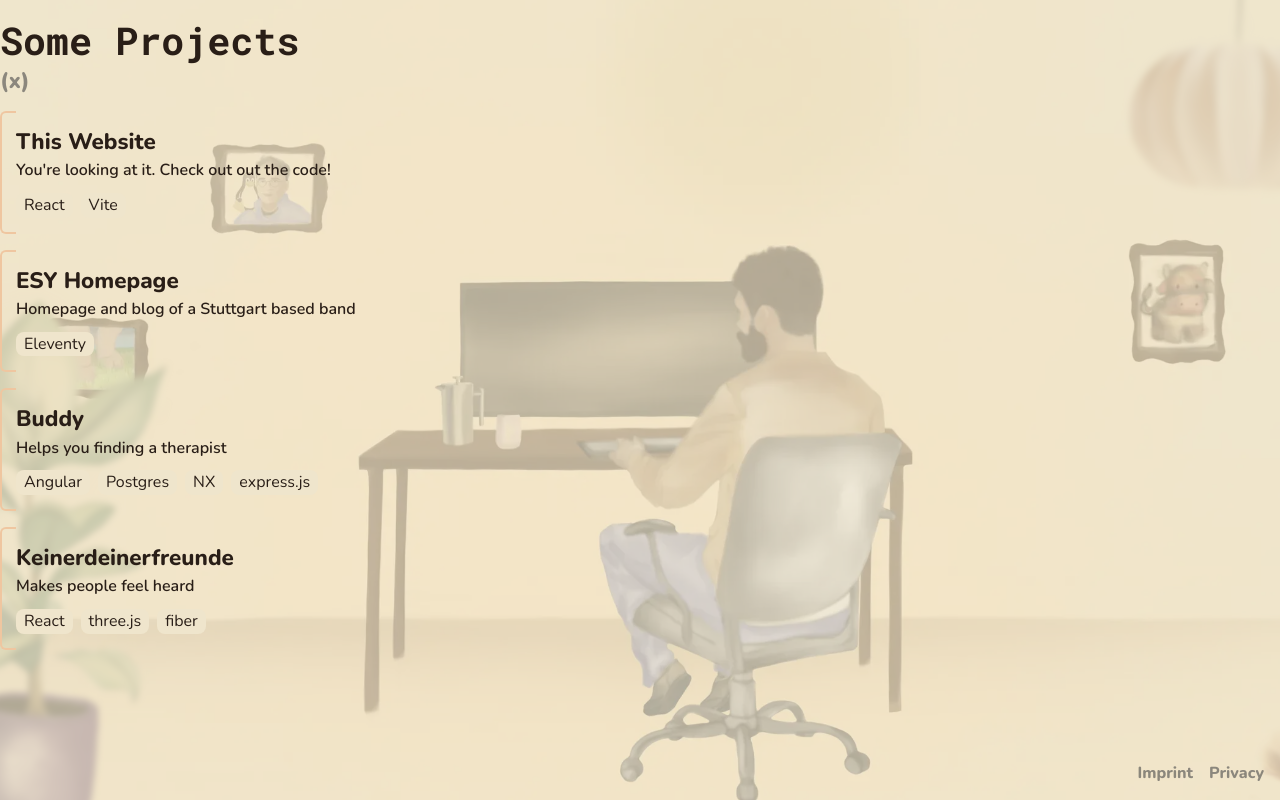
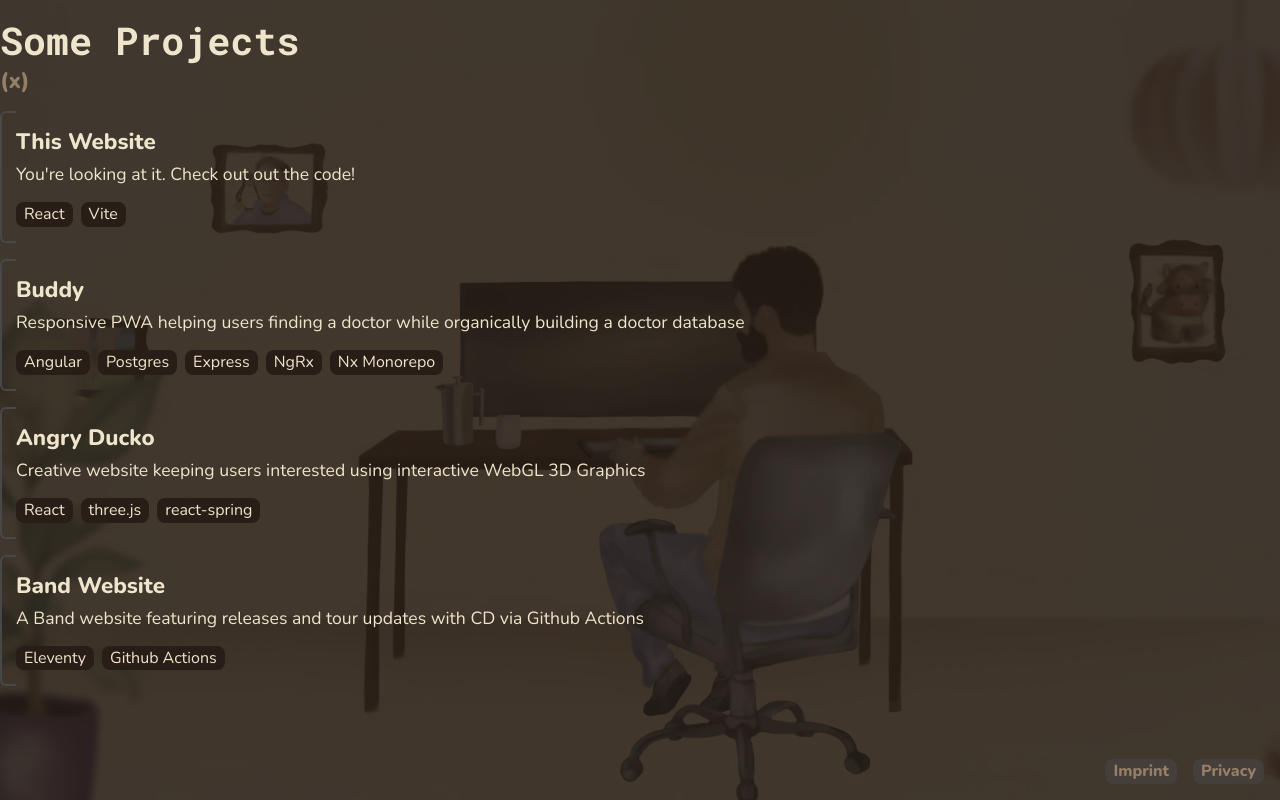
Before and after one commit to moritzhipper/moritzhipper.github.io, a React (Vite) app: page /projects in a window 1280 px wide. Built offline with nearby package versions, Linux system fonts and the light colour scheme.

Commit message:
updated projects and about section

```diff
--- a/src/components/Footer.css
+++ b/src/components/Footer.css
@@ -5,4 +5,10 @@ footer {
   position: sticky;
   bottom: 0;
   padding: var(--distance-m);
+
+  a {
+    background-color: var(--accent-2);
+    padding: var(--distance-2xs) var(--distance-s);
+    border-radius: var(--radius-m);
+  }
 }
--- a/src/components/Scene.css
+++ b/src/components/Scene.css
@@ -14,6 +14,7 @@
 
   img {
     pointer-events: none;
+    filter: brightness(0.5);
   }
 
   .background {
--- a/src/components/pages/AboutMePage.tsx
+++ b/src/components/pages/AboutMePage.tsx
@@ -20,16 +20,16 @@ export const AboutMePage = () => {
           />
         </div>
         <div className="text">
-          <p className="big">
-            I was born in Frankfurt, moved to Stuttgart to study Information
-            Technology and have been building my career in Fintech for the past
-            ten years. I'm good in coding, connecting with others and sharing my
-            knowledge with students and colleagues. I really enjoy bringing my
-            creativity into my work.
+          <p>
+            I grew up in Frankfurt am Main, moved to Stuttgart to study
+            Information Technology and have been building my career in Fintech
+            for the past ten years. I'm good in coding, connecting with others
+            and sharing my knowledge with students and colleagues. I really
+            enjoy bringing my creativity into my work.
           </p>
-          <p className="big mt-s">
-            When I'm not coding, I'm probably in the nature somewhere looking at
-            birds.
+          <p className="mt-s">
+            When I'm not coding, trying out new and interesitng things, I'm
+            probably in nature somewhere looking at birds.
           </p>
           <a
             className="big mt-l"
--- a/src/components/pages/ProjectsPage.css
+++ b/src/components/pages/ProjectsPage.css
@@ -15,6 +15,8 @@
       display: flex;
       margin-top: var(--distance-s);
       gap: var(--distance-s);
+      align-items: end;
+      flex-wrap: wrap;
 
       .tag {
         border-radius: var(--radius-m);
--- a/src/components/pages/ProjectsPage.tsx
+++ b/src/components/pages/ProjectsPage.tsx
@@ -10,22 +10,25 @@ export const ProjectsPage = () => {
       tags: ["React", "Vite"],
     },
     {
-      name: "ESY Homepage",
-      description: "Homepage and blog of a Stuttgart based band",
-      link: "https://github.com/moritzhipper/esy-crew",
-      tags: ["Eleventy"],
+      name: "Buddy",
+      description:
+        "Responsive PWA helping users finding a doctor while organically building a doctor database",
+      link: "https://github.com/moritzhipper/buddy",
+      tags: ["Angular", "Postgres", "Express", "NgRx", "Nx Monorepo"],
     },
     {
-      name: "Buddy",
-      description: "Helps you finding a therapist",
-      link: "https://github.com/moritzhipper/buddy",
-      tags: ["Angular", "Postgres", "NX", "express.js"],
+      name: "Angry Ducko",
+      description:
+        "Creative website keeping users interested using interactive WebGL 3D Graphics",
+      link: "https://github.com/moritzhipper/angry-ducko",
+      tags: ["React", "three.js", "react-spring"],
     },
     {
-      name: "Keinerdeinerfreunde",
-      description: "Makes people feel heard",
-      link: "https://github.com/moritzhipper/",
-      tags: ["React", "three.js", "fiber"],
+      name: "Band Website",
+      description:
+        "A Band website featuring releases and tour updates with CD via Github Actions",
+      link: "https://github.com/moritzhipper/esy-crew",
+      tags: ["Eleventy", "Github Actions"],
     },
   ]
   return (
@@ -51,7 +54,6 @@ const Project = ({ name, description, link, tags }: ProjectProps) => {
     <a href={link} className="project">
       <h2>{name}</h2>
       <p>{description}</p>
-      {/* <p className="url">{removeHttps(link)}</p> */}
       <div className="tag-wrapper">
         {tags.map((tag, i) => (
           <div className="tag" key={i}>
--- a/src/main.css
+++ b/src/main.css
@@ -71,7 +71,7 @@ a {
   text-decoration: none;
 
   &.page {
-    opacity: 0.6;
+    opacity: 0.5;
     transition: opacity var(--animation-duration-m);
 
     &:hover,
@@ -106,9 +106,8 @@ a {
 }
 
 p {
-  font-size: var(--font-size-m);
-  line-height: 1.3em;
-  font-weight: 600;
+  font-size: var(--font-size-l);
+  line-height: 1.7em;
 
   &.big {
     line-height: 1.4em;
--- a/src/style/variables.css
+++ b/src/style/variables.css
@@ -4,10 +4,10 @@
   --base-2: #efc6a0;
   --base-3: #efe5cc;
 
-  --accent-0: var(--base-0);
-  --accent-1: var(--base-1);
-  --accent-2: var(--base-2);
-  --accent-3: var(--base-3);
+  --accent-0: var(--base-3);
+  --accent-1: var(--base-2);
+  --accent-2: var(--base-1);
+  --accent-3: var(--base-0);
 
   --distance-2xs: 2px;
   --distance-xs: 4px;
@@ -32,16 +32,3 @@
 
   --width-max: 1280px;
 }
-
-@media (prefers-color-scheme: dark) {
-  :root {
-    --accent-0: var(--base-3);
-    --accent-1: var(--base-2);
-    --accent-2: var(--base-1);
-    --accent-3: var(--base-0);
-
-    .scene-wrapper img {
-      filter: brightness(0.5);
-    }
-  }
-}
```
